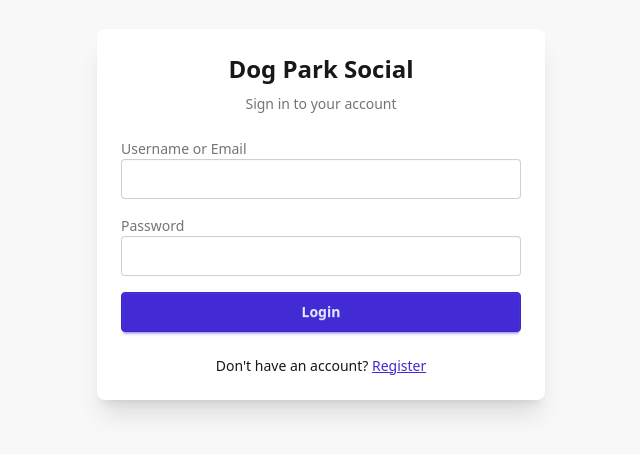
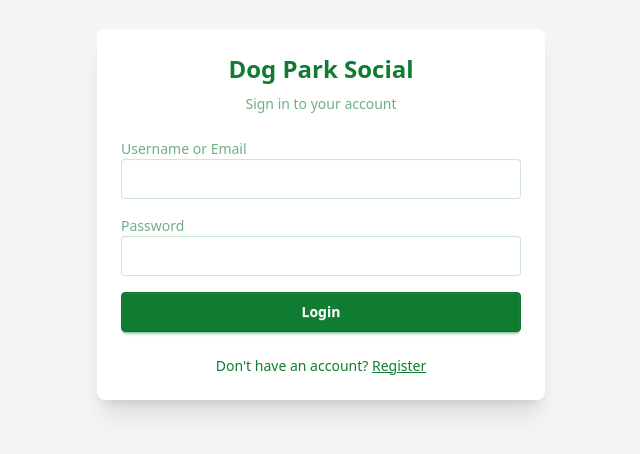
Before and after one commit to EinoTick/Dog-Park-Social-App, a React app in the folder frontend/: page /login in a window 1280 px wide. Shown: the part 186-640 px from the top of the page, without its empty margins (319-959 px from the left). Built offline with nearby package versions, Linux system fonts and the light colour scheme; the HTML template or start-up script is replaced by a standard one.

Commit message:
further navbar updates

```diff
--- a/frontend/src/components/layout/Navbar.tsx
+++ b/frontend/src/components/layout/Navbar.tsx
@@ -5,10 +5,28 @@ export default function Navbar() {
   const { user, logout } = useAuth();
 
   return (
-    <aside className="w-56 min-h-screen bg-base-200 shadow-sm flex flex-col">
-      <div className="p-4 border-b border-base-300">
-        <Link to="/" className="btn btn-ghost text-xl w-full justify-start px-2">
-          Dog Park Social
+    <aside className="w-56 min-h-screen bg-[#124d25] text-[#f0fdf4] font-semibold shadow-sm flex flex-col [&_a]:text-[#f0fdf4] [&_a:hover]:text-white [&_button]:text-[#f0fdf4] [&_button:hover]:text-white">
+      <div className="p-4 border-b border-white/20 flex flex-col items-center gap-2">
+        <Link to="/" className="flex flex-col items-center gap-2 w-full">
+          <svg
+            xmlns="http://www.w3.org/2000/svg"
+            viewBox="0 0 64 56"
+            className="w-12 h-12 shrink-0"
+            fill="currentColor"
+            aria-hidden
+          >
+            {/* Dog face — head */}
+            <ellipse cx="32" cy="30" rx="18" ry="18" />
+            {/* Ears */}
+            <ellipse cx="14" cy="18" rx="9" ry="14" transform="rotate(-28 14 18)" />
+            <ellipse cx="50" cy="18" rx="9" ry="14" transform="rotate(28 50 18)" />
+            {/* Eyes */}
+            <ellipse cx="26" cy="26" rx="4" ry="5" fill="currentColor" opacity="0.35" />
+            <ellipse cx="38" cy="26" rx="4" ry="5" fill="currentColor" opacity="0.35" />
+            {/* Nose */}
+            <ellipse cx="32" cy="36" rx="5" ry="5.5" />
+          </svg>
+          <span className="text-xl text-center">Dog Park Social</span>
         </Link>
       </div>
       <nav className="flex-1 p-2">
@@ -21,8 +39,13 @@ export default function Navbar() {
           {user?.is_admin && <li><Link to="/admin">Admin</Link></li>}
         </ul>
       </nav>
-      <div className="p-2 border-t border-base-300">
-        <button onClick={logout} className="btn btn-ghost w-full justify-start">
+      <div className="p-2 border-t border-white/20">
+        <button onClick={logout} className="btn btn-ghost w-full justify-center gap-2">
+          <svg xmlns="http://www.w3.org/2000/svg" width="18" height="18" viewBox="0 0 24 24" fill="none" stroke="currentColor" strokeWidth="2" strokeLinecap="round" strokeLinejoin="round" aria-hidden>
+            <path d="M9 21H5a2 2 0 0 1-2-2V5a2 2 0 0 1 2-2h4" />
+            <polyline points="16 17 21 12 16 7" />
+            <line x1="21" y1="12" x2="9" y2="12" />
+          </svg>
           Logout
         </button>
       </div>
--- a/frontend/src/index.css
+++ b/frontend/src/index.css
@@ -1,2 +1,27 @@
 @import "tailwindcss";
 @plugin "daisyui";
+
+/* Dog Park theme — Gemini palette */
+:root {
+  color-scheme: light;
+  /* Background (Clean Air) */
+  --color-base-100: #ffffff;
+  /* Surface (Stone path) — sidebars, cards */
+  --color-base-200: #f5f5f4;
+  /* Borders — green */
+  --color-base-300: #217532;
+  /* Text — green */
+  --color-base-content: #0f7c32;
+  /* Primary (Grass & Leaves) */
+  --color-primary: #0f7c32;
+  --color-primary-content: #ffffff;
+  /* Secondary (Earth & Wood) */
+  --color-secondary: #92400e;
+  --color-secondary-content: #ffffff;
+  /* Neutral */
+  --color-neutral: #1c1917;
+  --color-neutral-content: #f5f5f4;
+  /* Accent — slightly lighter green, fits palette */
+  --color-accent: #4d7c0f;
+  --color-accent-content: #ffffff;
+}
```
